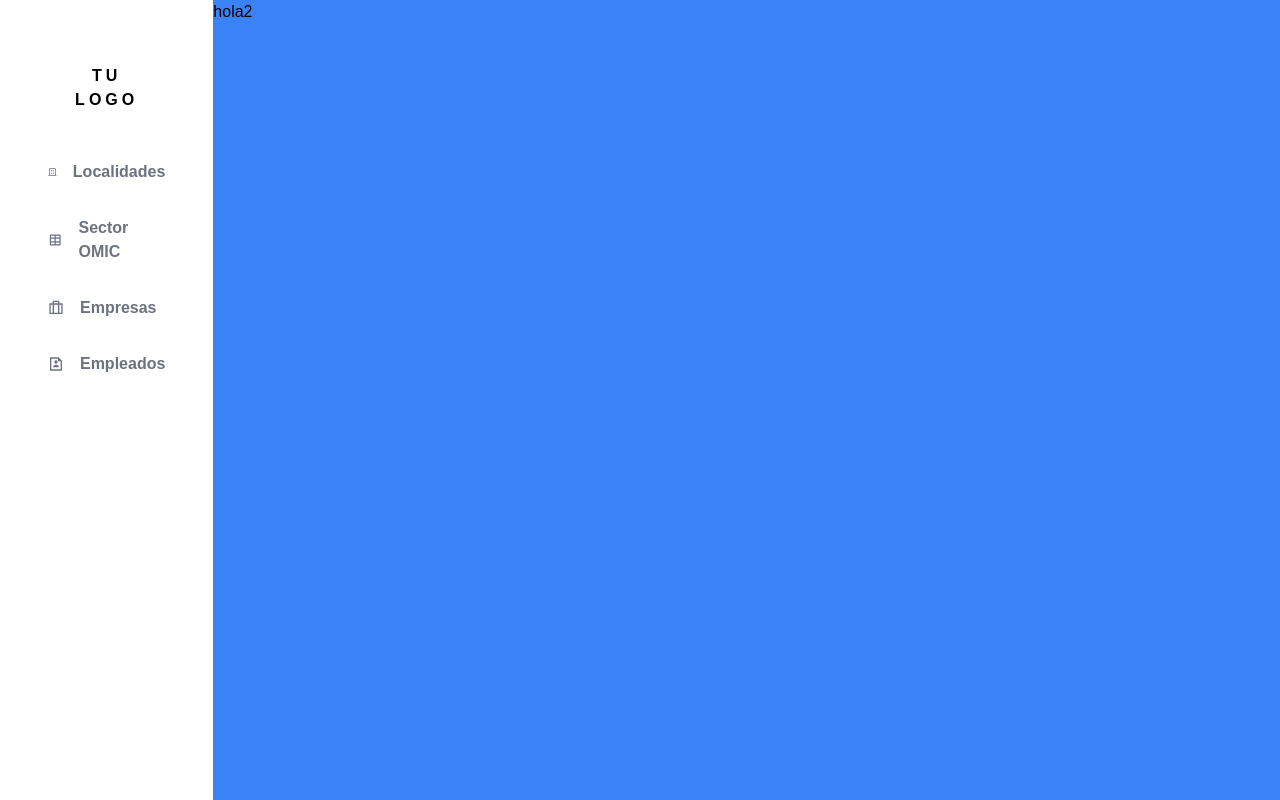
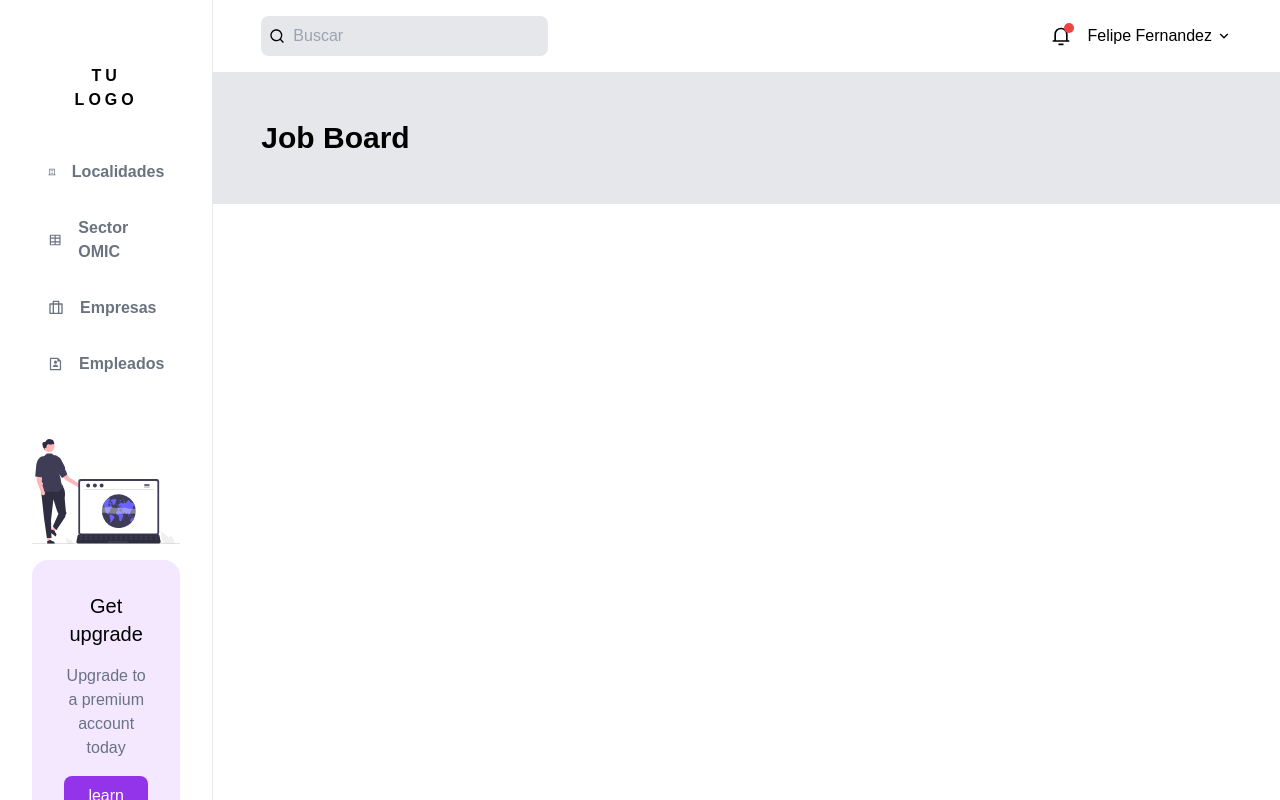
Before and after one commit to FelipeFern/ProyectoFInalNextJs, a Next.js app: page / in a window 1280 px wide. Shown: the top 800 px of the page. Built offline with nearby package versions, Linux system fonts and the light colour scheme; no server answers; a web font is replaced by a local one.

Commit message:
Header done.

```diff
--- /dev/null
+++ b/src/components/Dashboard/Content.js
@@ -0,0 +1,13 @@
+import Link from 'react-router-dom';
+
+const Content = () => {
+	return (
+		<div className='lg:p-12 p-4 bg-gray-200'>
+			<div>
+				<h1 className='text-3xl font-semibold'>Job Board</h1>
+			</div>
+		</div>
+	);
+};
+
+export default Content;
--- /dev/null
+++ b/src/components/Dashboard/Dashboard.js
@@ -0,0 +1,113 @@
+import {
+	RiDashboardLine,
+	RiBuilding4Line,
+	RiTable2,
+	RiBriefcase3Line,
+	RiFileUserLine,
+	RiLogoutBoxRLine,
+	RiMenu2Line,
+	RiCloseLine,
+} from 'react-icons/ri';
+import { Link, Routes } from 'react-router-dom';
+import React, { useEffect, useState } from 'react';
+import HeaderDashboard from './HeaderDashboard';
+import Content from './Content';
+
+export default function Dashboard() {
+	const [openSidebar, setOpenSidebar] = useState(false);
+
+	useEffect(() => {
+		document.title = 'Dashboard';
+	}, []);
+
+	const handleSidebar = () => {
+		setOpenSidebar(!openSidebar);
+	};
+
+	return (
+		<div className='min-h-screen grid grid-col-1 lg:grid-cols-6'>
+			{/* Sidebar */}
+			<div
+				className={`fixed lg:static top-0 w-[80%] md:w-[40%] lg:w-full z-50 bg-white transition-all ${
+					openSidebar ? '-left-0' : '-left-full'
+				}  w-full h-full overflow-y-scroll col-span-1 p-8 border-r`}
+			>
+				<div className='text-center p-8'>
+					<h1 className='uppercase font-bold tracking-[4px]'>Tu Logo</h1>
+				</div>
+
+				<div className=' h-[800px] flex flex-col justify-between'>
+					{/* Menu */}
+					<nav>
+						<ul>
+							<li>
+								<Link
+									to='/'
+									className='flex items-center gap-4  hover:bg-purple-500 p-4 text-gray-500 hover:text-white rounded-lg transition-colors font-semibold'
+								>
+									<RiBuilding4Line /> Localidades
+								</Link>
+							</li>
+							<li>
+								<Link
+									to='/'
+									className='flex items-center gap-4  hover:bg-purple-500 p-4 text-gray-500 hover:text-white rounded-lg transition-colors font-semibold'
+								>
+									<RiTable2 /> Sector OMIC
+								</Link>
+							</li>
+							<li>
+								<Link
+									to='/'
+									className='flex items-center gap-4  hover:bg-purple-500 p-4 text-gray-500 hover:text-white rounded-lg transition-colors font-semibold'
+								>
+									<RiBriefcase3Line /> Empresas
+								</Link>
+							</li>
+							<li>
+								<Link
+									to='/'
+									className='flex items-center gap-4  hover:bg-purple-500 p-4 text-gray-500 hover:text-white rounded-lg transition-colors font-semibold'
+								>
+									<RiFileUserLine /> Empleados
+								</Link>
+							</li>
+						</ul>
+					</nav>
+					{/* Images and logoout */}
+					<div className='flex flex-col gap-4'>
+						<img src='/images/img.svg' className='wf' alt='Image' />
+						<div className='bg-purple-100 p-8 flex flex-col gap-4 rounded-2xl'>
+							<h3 className='text-xl text-center'>Get upgrade</h3>
+							<p className='text-gray-500 text-center'>
+								Upgrade to a premium account today
+							</p>
+							<button className=' bg-purple-600 text-white p-2 rounded-lg'>
+								learn more
+							</button>
+						</div>
+						<Link
+							to='/'
+							className='flex items-center gap-4  hover:bg-purple-500 p-4 text-gray-500 hover:text-white rounded-lg transition-colors font-semibold'
+						>
+							<RiLogoutBoxRLine /> Logout
+						</Link>
+					</div>
+				</div>
+			</div>
+
+			{/* Btn menu movil */}
+			<button
+				onClick={() => handleSidebar()}
+				className=' block lg:hidden absolute bottom-4 right-4 bg-purple-600 text-white p-2 rounded-full text-2xl'
+			>
+				{openSidebar ? <RiCloseLine /> : <RiMenu2Line />}
+			</button>
+			{/* Content */}
+			<div className=' col-span-5'>
+				<HeaderDashboard />
+				<Content />
+			</div>
+		</div>
+	);
+}
--- /dev/null
+++ b/src/components/Dashboard/HeaderDashboard.js
@@ -0,0 +1,45 @@
+import React, { useState } from 'react';
+import { Link } from 'react-router-dom';
+import {
+	RiNotification3Line,
+	RiArrowDownSLine,
+	RiSearchLine,
+	RiCheckboxBlankCircleFill,
+} from 'react-icons/ri';
+
+const HeaderDashboard = () => {
+	return (
+		<header className='flex flex-col md:flex-row gap-4 items-center justify-between  p-4 lg:pr-12 lg:pl-12  w-full'>
+			{/* Search */}
+			<form className='md:w-[45%] lg:w-[30%] w-full order-1 md:order-none'>
+				<div className='relative '>
+					<RiSearchLine className='absolute left-2 top-3' />
+					<input
+						type='text'
+						placeholder='Buscar'
+						className='bg-gray-200 p-2 outline-none rounded-lg pl-8 pr-4 w-full'
+					/>
+				</div>
+			</form>
+			{/* Notifications */}
+			<nav className='w-full md:w-[55%] lg:w-[70%] flex justify-center md:justify-end '>
+				<ul className='flex items-center gap-4'>
+					<li>
+						<Link to='/' className='relative'>
+							<RiNotification3Line className='text-xl' />
+							<RiCheckboxBlankCircleFill className='absolute -right-1 -top-1 text-xs text-red-500' />
+						</Link>
+					</li>
+					<li>
+						<Link className='flex gap-1 items-center' to='/'>
+							Felipe Fernandez
+							<RiArrowDownSLine />
+						</Link>
+					</li>
+				</ul>
+			</nav>
+		</header>
+	);
+};
+
+export default HeaderDashboard;
--- a/src/components/Dashboard/index.js
+++ /dev/null
@@ -1,60 +0,0 @@
-import {
-	RiDashboardLine,
-	RiBuilding4Line,
-	RiTable2,
-	RiBriefcase3Line,
-	RiFileUserLine,
-} from 'react-icons/ri';
-import { Link, Routes, Route, BrowserRouter } from 'react-router-dom';
-import React from 'react';
-
-export default function Dashboard() {
-	return (
-		<div className='min-h-screen grid grid-cols-6'>
-			<div className=' col-span-1 p-8'>
-				<div className='text-center p-8'>
-					<h1 className='uppercase font-bold tracking-[4px]'>Tu Logo</h1>
-				</div>
-
-				<nav>
-					<ul>
-						<li>
-							<Link
-								to='/'
-								className='flex items-center gap-4  hover:bg-purple-500 p-4 text-gray-500 hover:text-white rounded-lg transition-colors font-semibold'
-							>
-								<RiBuilding4Line /> Localidades
-							</Link>
-						</li>
-						<li>
-							<Link
-								to='/'
-								className='flex items-center gap-4  hover:bg-purple-500 p-4 text-gray-500 hover:text-white rounded-lg transition-colors font-semibold'
-							>
-								<RiTable2 /> Sector OMIC
-							</Link>
-						</li>
-						<li>
-							<Link
-								to='/'
-								className='flex items-center gap-4  hover:bg-purple-500 p-4 text-gray-500 hover:text-white rounded-lg transition-colors font-semibold'
-							>
-								<RiBriefcase3Line /> Empresas
-							</Link>
-						</li>
-						<li>
-							<Link
-								to='/'
-								className='flex items-center gap-4  hover:bg-purple-500 p-4 text-gray-500 hover:text-white rounded-lg transition-colors font-semibold'
-							>
-								<RiFileUserLine /> Empleados
-							</Link>
-						</li>
-					</ul>
-				</nav>
-			</div>
-
-			<div className='bg-blue-500 col-span-5'> hola2</div>
-		</div>
-	);
-}
--- a/src/pages/_app.js
+++ b/src/pages/_app.js
@@ -1,17 +1,21 @@
-import Dashboard from '@/components/Dashboard';
+import Dashboard from '@/components/Dashboard/Dashboard';
 import { AuthProvider } from '../common/context/AuthContext';
 import Layout from '../components/Layout/Layout';
 import '../styles/globals.css';
 import { BrowserRouter } from 'react-router-dom';
+import React, { useEffect } from 'react';
 
 export default function App({ Component, pageProps }) {
 	// return (
-	//   <AuthProvider>
-	//     <Layout>
-	//       <Component {...pageProps} />
-	//     </Layout>
-	//   </AuthProvider>
+	// 	<AuthProvider>
+	// 		<Layout>
+	// 			<Component {...pageProps} />
+	// 		</Layout>
+	// 	</AuthProvider>
 	// );
+	useEffect(() => {
+		document.title = 'Dashboard';
+	}, []);
 	return (
 		<BrowserRouter>
 			<Dashboard />
```
Also changed, not shown: public/images/img.svg (added).
